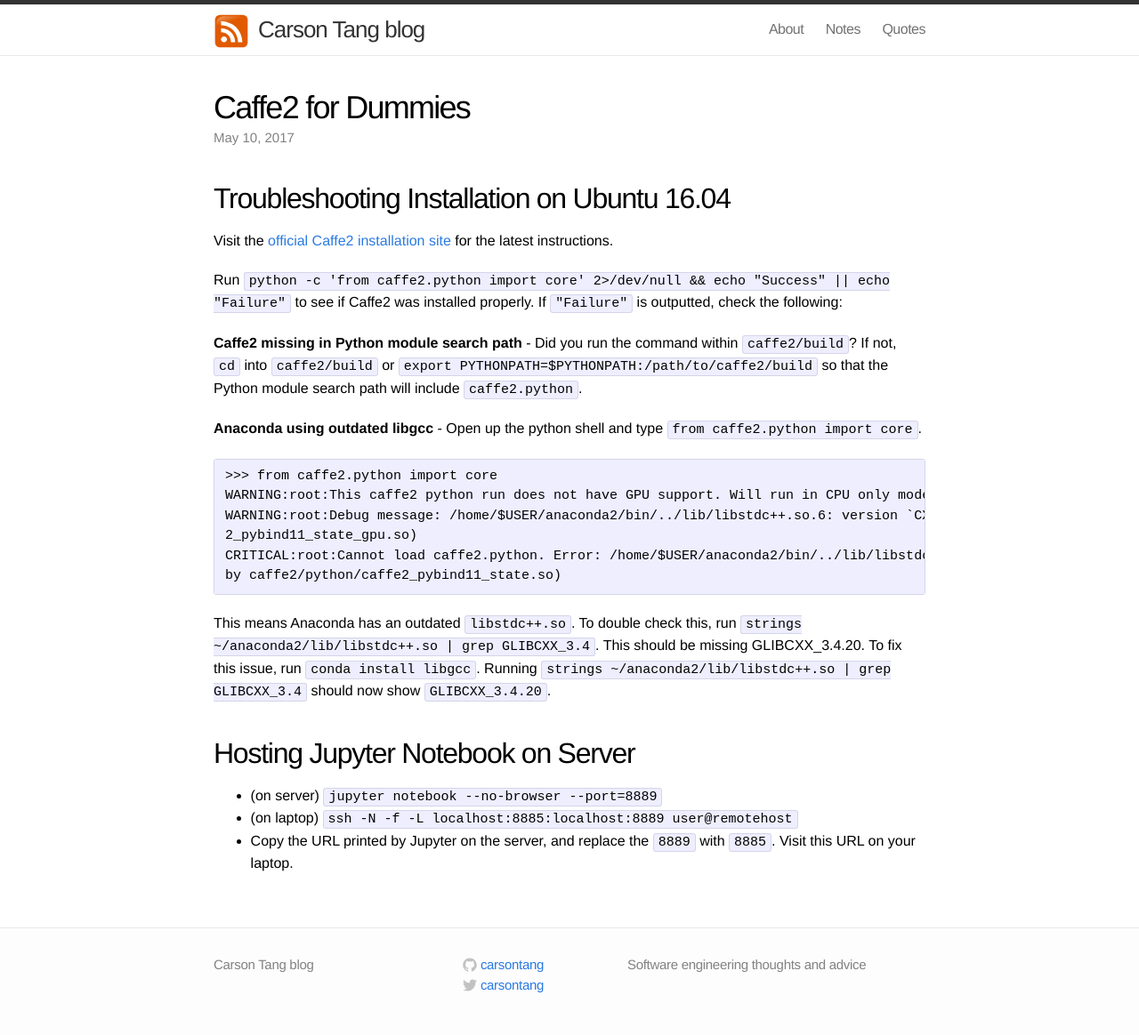
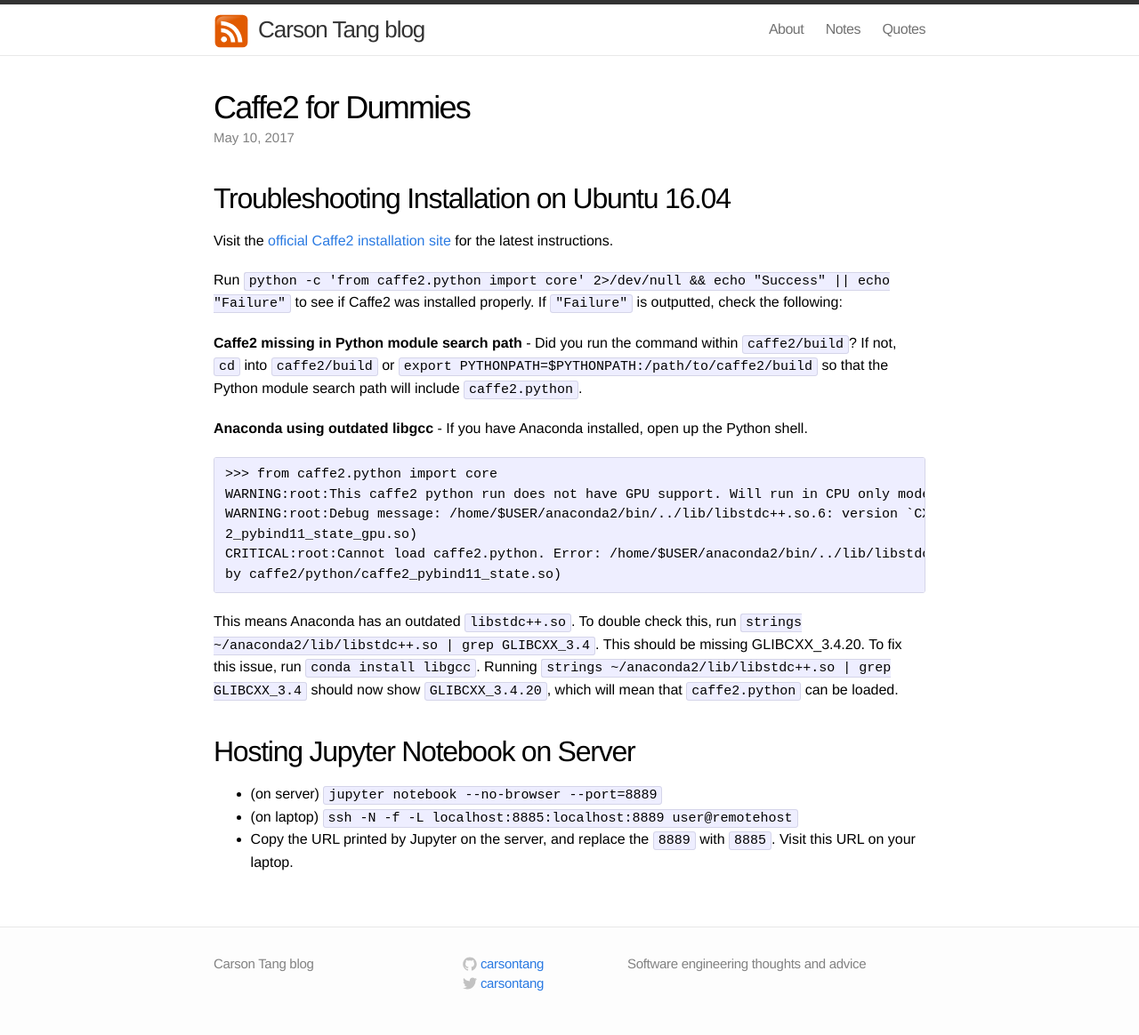
Before and after one commit to carsontang/carsontang.github.io, a Jekyll site: the page built from _posts/2017-05-10-caffe2-for-dummies.md, in a window 1280 px wide. Shown: the whole page at 89% size. Built offline with Jekyll 4.4.1, drawn with Linux system fonts in a browser that asks for light colours.

Commit message:
nit changes to Caffe2

````diff
--- a/_posts/2017-05-10-caffe2-for-dummies.md
+++ b/_posts/2017-05-10-caffe2-for-dummies.md
@@ -14,7 +14,7 @@ Run `python -c 'from caffe2.python import core' 2>/dev/null && echo "Success" ||
 
 **Caffe2 missing in Python module search path** - Did you run the command within `caffe2/build`? If not, `cd` into `caffe2/build` or `export PYTHONPATH=$PYTHONPATH:/path/to/caffe2/build` so that the Python module search path will include `caffe2.python`.
 
-**Anaconda using outdated libgcc** - Open up the python shell and type `from caffe2.python import core`.
+**Anaconda using outdated libgcc** - If you have Anaconda installed, open up the Python shell.
 
 ```
 >>> from caffe2.python import core
@@ -25,7 +25,7 @@ CRITICAL:root:Cannot load caffe2.python. Error: /home/$USER/anaconda2/bin/../lib
 by caffe2/python/caffe2_pybind11_state.so)
 ```
 
-This means Anaconda has an outdated `libstdc++.so`. To double check this, run `strings ~/anaconda2/lib/libstdc++.so | grep GLIBCXX_3.4`. This should be missing GLIBCXX_3.4.20. To fix this issue, run `conda install libgcc`. Running `strings ~/anaconda2/lib/libstdc++.so | grep GLIBCXX_3.4` should now show `GLIBCXX_3.4.20`.
+This means Anaconda has an outdated `libstdc++.so`. To double check this, run `strings ~/anaconda2/lib/libstdc++.so | grep GLIBCXX_3.4`. This should be missing GLIBCXX_3.4.20. To fix this issue, run `conda install libgcc`. Running `strings ~/anaconda2/lib/libstdc++.so | grep GLIBCXX_3.4` should now show `GLIBCXX_3.4.20`, which will mean that `caffe2.python` can be loaded.
 
 ## Hosting Jupyter Notebook on Server
 
````
